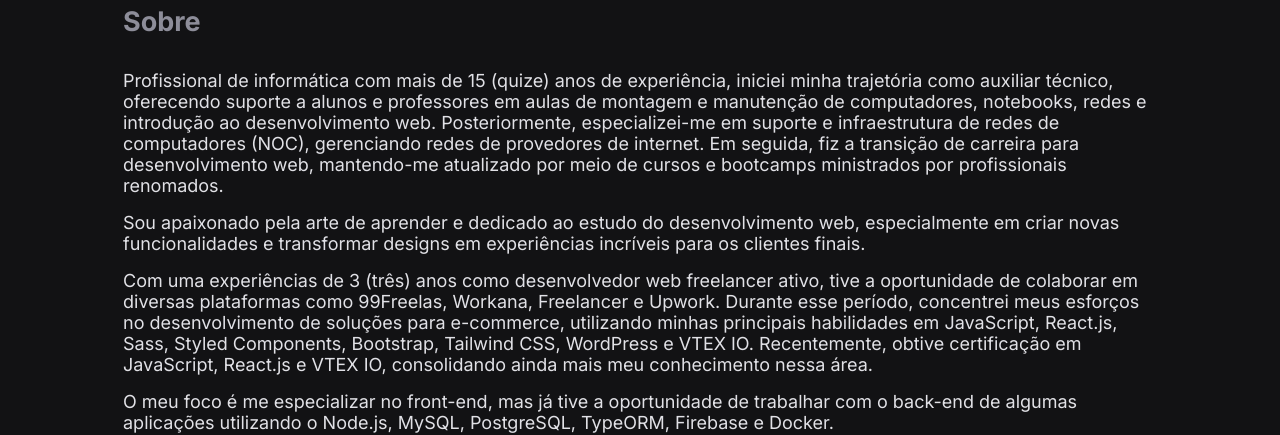
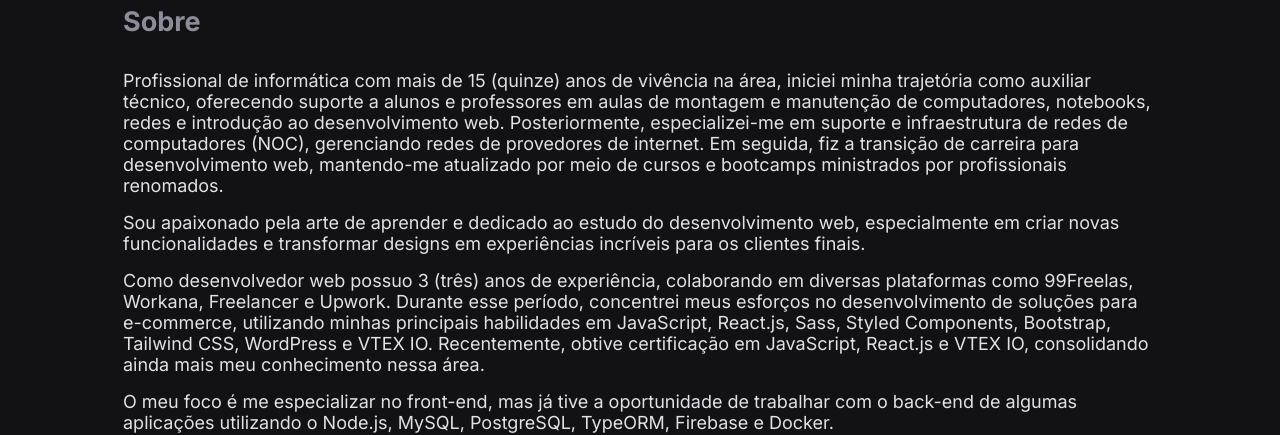
Before and after one commit to philipef-dev/philipef-dev-portfolio, a React (Vite) app: page / in a window 1280 px wide. Shown: the part 471-906 px from the top of the page. Built offline with nearby package versions, Linux system fonts and the light colour scheme.

Commit message:
Feat: Description about - ok

```diff
--- a/src/App.jsx
+++ b/src/App.jsx
@@ -216,13 +216,13 @@
 
         <Section id="about" title="Sobre" setActiveSection={setActiveSection}>
           <p>
-            Profissional de informática com mais de 15 (quize) anos de experiência, iniciei minha trajetória como auxiliar técnico, oferecendo suporte a alunos e professores em aulas de montagem e manutenção de computadores, notebooks, redes e introdução ao desenvolvimento web. Posteriormente, especializei-me em suporte e infraestrutura de redes de computadores (NOC), gerenciando redes de provedores de internet. Em seguida, fiz a transição de carreira para desenvolvimento web, mantendo-me atualizado por meio de cursos e bootcamps ministrados por profissionais renomados.
+            Profissional de informática com mais de 15 (quinze) anos de vivência na área, iniciei minha trajetória como auxiliar técnico, oferecendo suporte a alunos e professores em aulas de montagem e manutenção de computadores, notebooks, redes e introdução ao desenvolvimento web. Posteriormente, especializei-me em suporte e infraestrutura de redes de computadores (NOC), gerenciando redes de provedores de internet. Em seguida, fiz a transição de carreira para desenvolvimento web, mantendo-me atualizado por meio de cursos e bootcamps ministrados por profissionais renomados.
           </p>
           <p>
             Sou apaixonado pela arte de aprender e dedicado ao estudo do desenvolvimento web, especialmente em criar novas funcionalidades e transformar designs em experiências incríveis para os clientes finais.
           </p>
           <p>
-            Com uma experiências de 3 (três) anos como desenvolvedor web freelancer ativo, tive a oportunidade de colaborar em diversas plataformas como 99Freelas, Workana, Freelancer e Upwork. Durante esse período, concentrei meus esforços no desenvolvimento de soluções para e-commerce, utilizando minhas principais habilidades em JavaScript, React.js, Sass, Styled Components, Bootstrap, Tailwind CSS, WordPress e VTEX IO. Recentemente, obtive certificação em JavaScript, React.js e VTEX IO, consolidando ainda mais meu conhecimento nessa área.
+            Como desenvolvedor web possuo 3 (três) anos de experiência, colaborando em diversas plataformas como 99Freelas, Workana, Freelancer e Upwork. Durante esse período, concentrei meus esforços no desenvolvimento de soluções para e-commerce, utilizando minhas principais habilidades em JavaScript, React.js, Sass, Styled Components, Bootstrap, Tailwind CSS, WordPress e VTEX IO. Recentemente, obtive certificação em JavaScript, React.js e VTEX IO, consolidando ainda mais meu conhecimento nessa área.
           </p>
           <p>
             O meu foco é me especializar no front-end, mas já tive a oportunidade de trabalhar com o back-end de algumas aplicações utilizando o Node.js, MySQL, PostgreSQL, TypeORM, Firebase e Docker.
```
